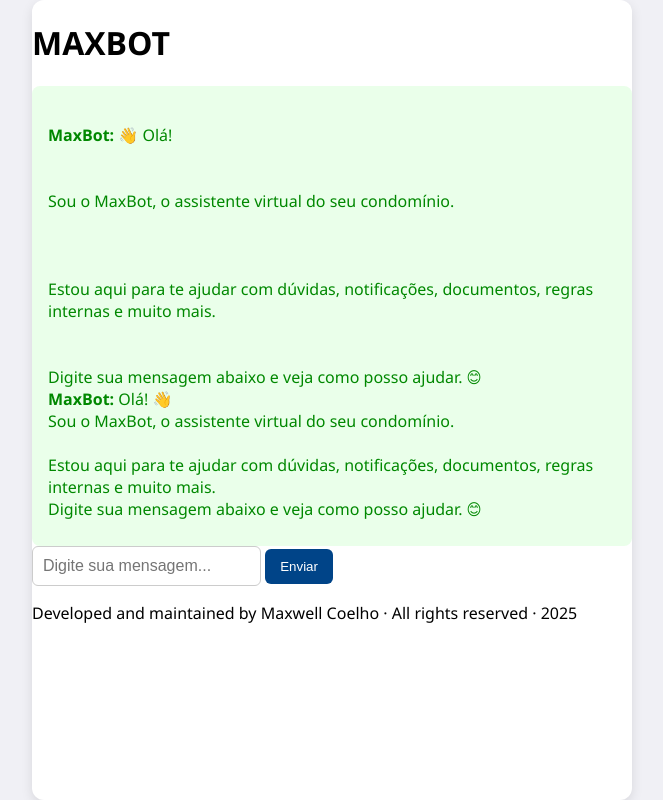
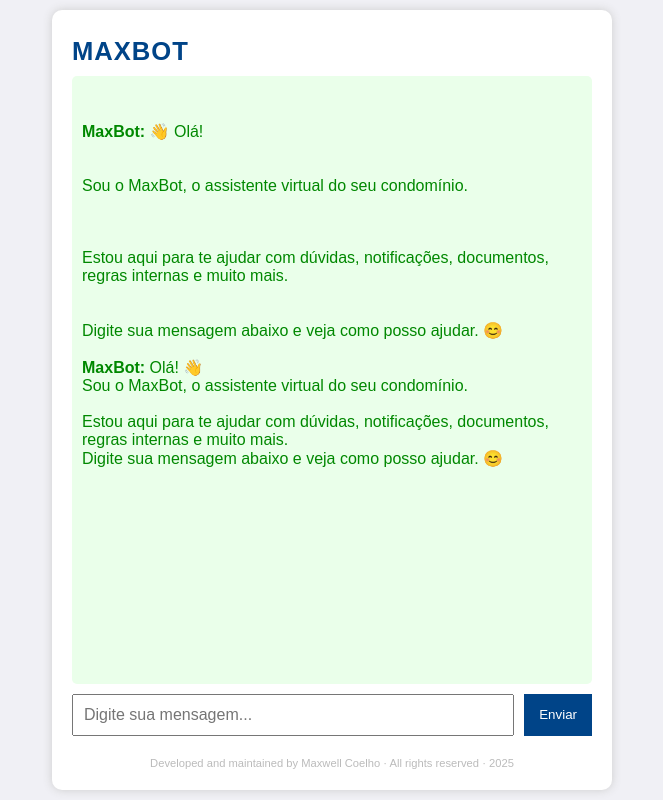
Before and after one commit to maxcoelhogit/maxbot1, a website: page index.html in a window 1280 px wide. Shown: the whole page, without its empty margins (308-971 px from the left). Drawn offline with Linux system fonts and the light colour scheme.

Commit message:
Update style.css

```diff
--- a/style.css
+++ b/style.css
@@ -1,76 +1,65 @@
-* {
-  box-sizing: border-box;
-}
-
 body {
-  font-family: 'Segoe UI', Tahoma, Geneva, Verdana, sans-serif;
+  font-family: sans-serif;
   background-color: #f0f0f5;
   margin: 0;
   padding: 0;
-  height: 100vh;
   display: flex;
   justify-content: center;
   align-items: stretch;
+  height: 100vh;
 }
 
 .container {
   display: flex;
   flex-direction: column;
   width: 100%;
-  max-width: 600px;
+  max-width: 520px;
   background-color: white;
-  border-radius: 12px;
-  box-shadow: 0 4px 12px rgba(0, 0, 0, 0.1);
-  overflow: hidden;
+  border-radius: 10px;
+  margin: 10px;
+  padding: 10px 20px;
+  box-shadow: 0 0 10px #ccc;
 }
 
-.topo {
-  padding: 1rem;
-  background-color: #ffffff;
-}
-
-.titulo {
-  color: #004488;
-  font-size: 1.8rem;
-  font-weight: bold;
-  margin: 0;
+header {
   text-align: left;
 }
 
-.chatbox {
-  flex-grow: 1;
-  overflow-y: auto;
-  padding: 1rem;
-  background-color: #f9f9f9;
+#logo {
+  font-size: 1.6rem;
+  color: #004488;
+  letter-spacing: 1px;
+  font-weight: 900;
+  margin-bottom: 10px;
 }
 
 .resposta {
+  flex-grow: 1;
   background-color: #eaffea;
-  padding: 1rem;
-  border-radius: 8px;
-  min-height: 200px;
-  max-height: 60vh;
+  padding: 10px;
+  margin-bottom: 10px;
+  border-radius: 5px;
   overflow-y: auto;
+  height: 240px;
   white-space: pre-line;
-  display: flex;
-  flex-direction: column;
-  justify-content: flex-end;
 }
 
-.formulario {
+.digitando {
+  font-size: 0.9rem;
+  color: #999;
+  margin-bottom: 10px;
+  font-style: italic;
+}
+
+form {
   display: flex;
   gap: 10px;
-  padding: 0.75rem 1rem;
-  border-top: 1px solid #ddd;
-  background-color: #fff;
 }
 
 input[type="text"] {
   flex: 1;
   padding: 10px;
   font-size: 1rem;
-  border: 1px solid #ccc;
-  border-radius: 6px;
 }
 
 button {
@@ -78,9 +67,7 @@ button {
   color: white;
   border: none;
   padding: 10px 15px;
-  border-radius: 6px;
   cursor: pointer;
-  transition: background-color 0.3s;
 }
 
 button:hover {
@@ -103,10 +90,12 @@ button:hover {
   color: red;
 }
 
-.rodape {
+footer {
+  margin-top: 10px;
   text-align: center;
-  padding: 0.5rem;
+}
+
+.credito {
   font-size: 0.7rem;
-  color: #999;
-  background-color: #fff;
+  color: #bbb;
 }
```
